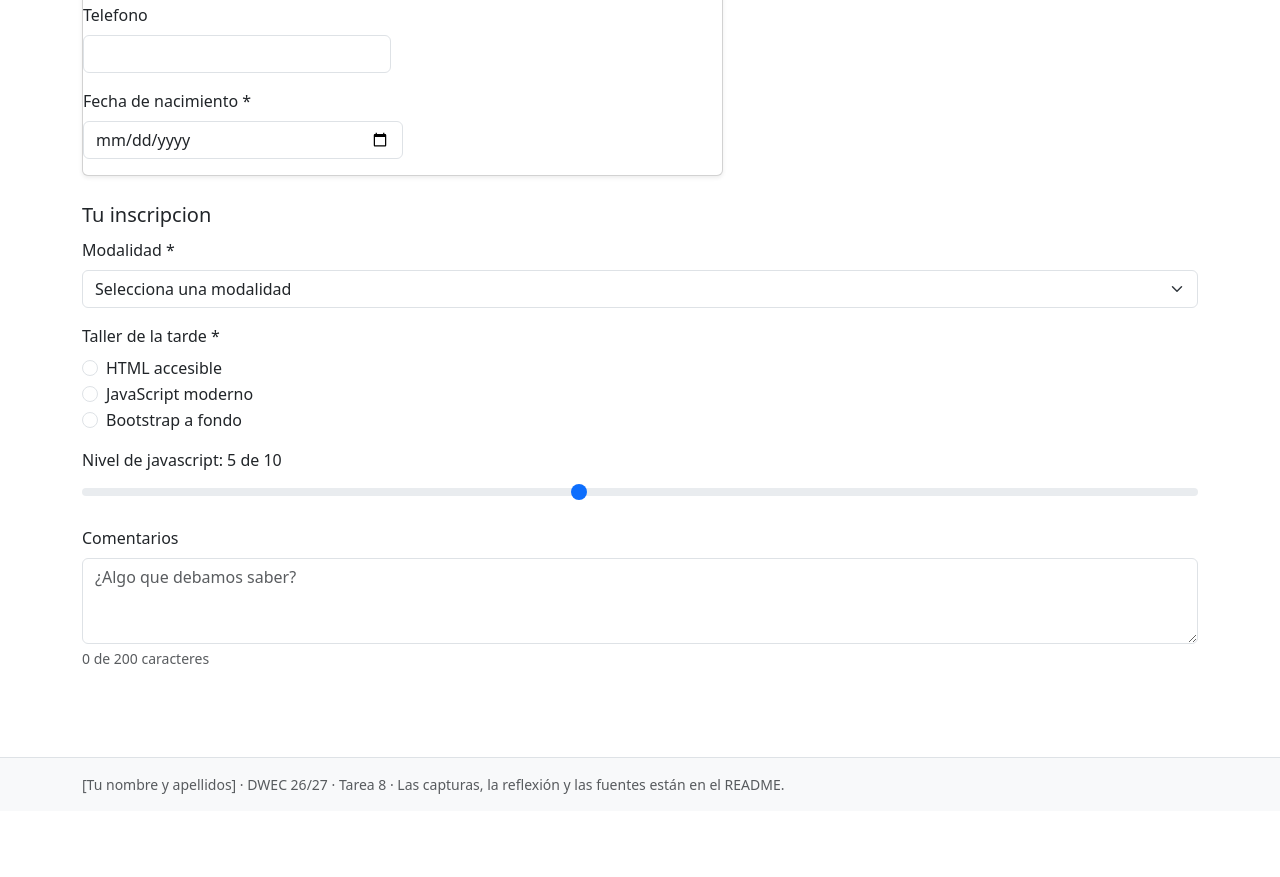
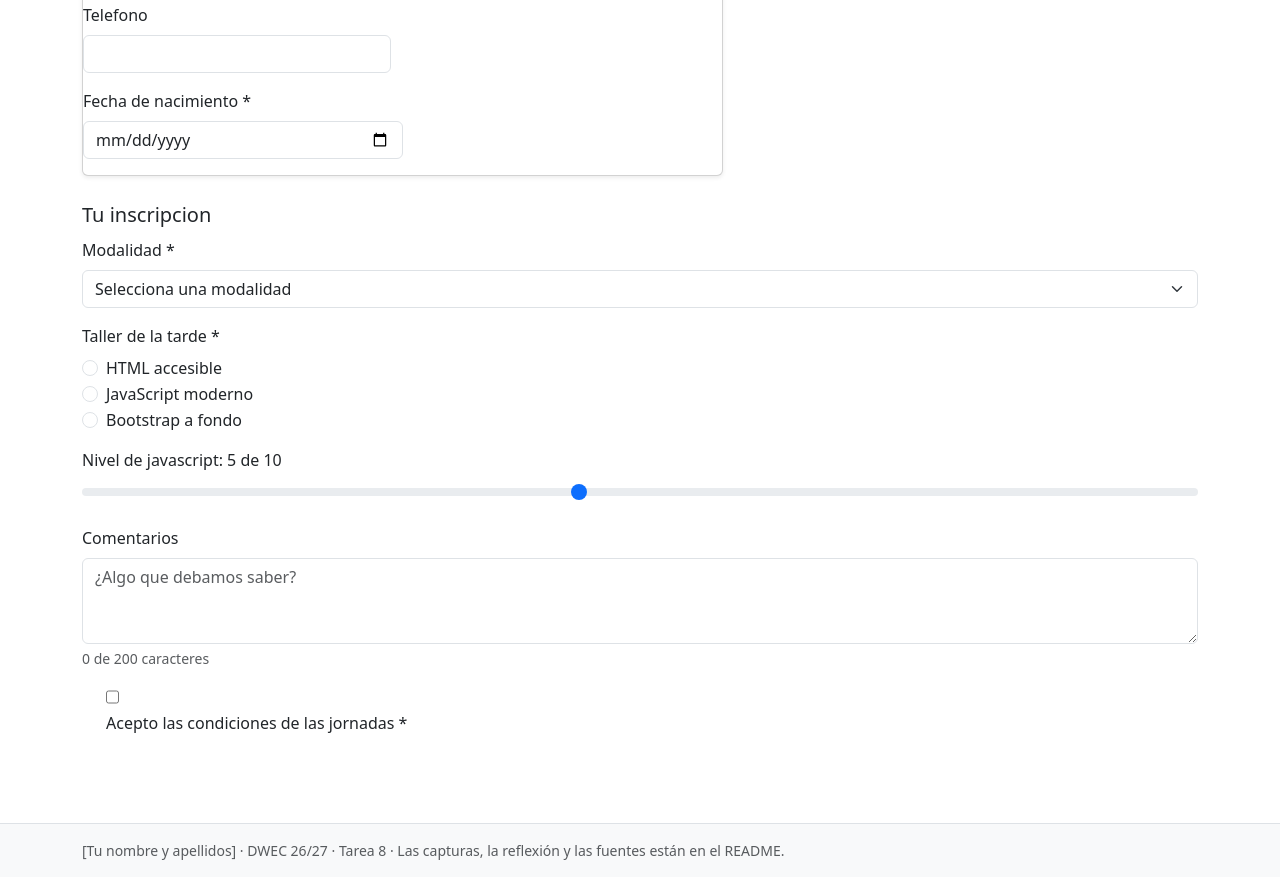
Before and after one commit to Galvezz99/DWEC, a plain HTML site: page tema08/index.html in a window 1280 px wide. Shown: the part 580-1457 px from the top of the page. Before the commit the page ends 1391 px from the top, so only its background shows below. Drawn offline with nearby package versions, Linux system fonts and the light colour scheme.

Commit message:
Agregar campo de aceptación de condiciones al formulario de inscripción

```diff
--- a/tema08/index.html
+++ b/tema08/index.html
@@ -160,11 +160,16 @@
                   <div class="form-text"><span id="contador">0</span> de 200 caracteres</div>
                 </div>
 
-
-
-
-
-              </fieldset>
+                <div class="mb-3">
+                  <div class="form-check">
+                    <input type="checkbox" id="condiciones" name="condiciones" value="si" class="form-check" required>
+                    <label for="condiciones" class="form-check-label">
+                      Acepto las condiciones de las jornadas *
+                    </label>
+                    <div class="invalid-feedback"></div>
+                  </div>
+                </div>
+            </fieldset>
 
 
 
```
